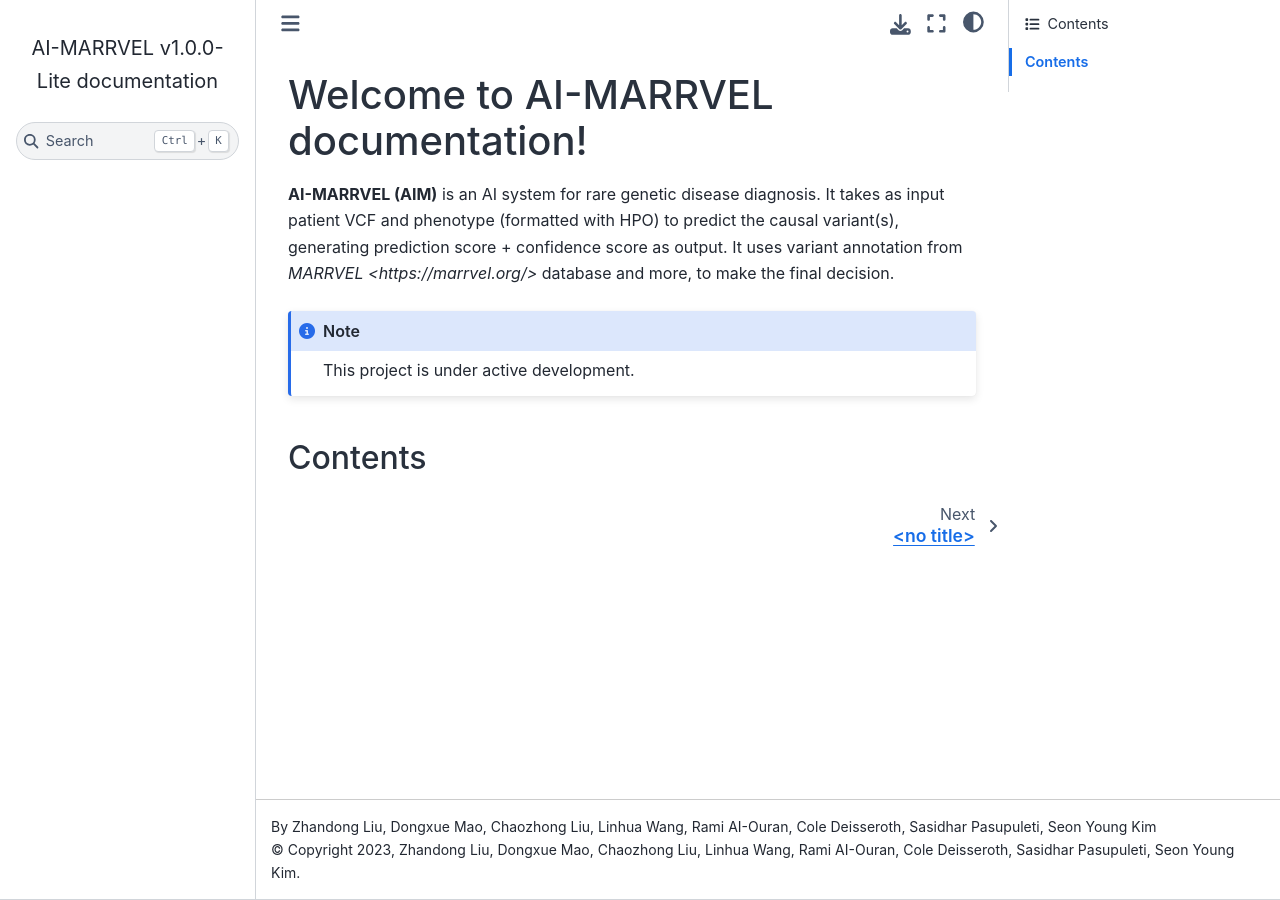
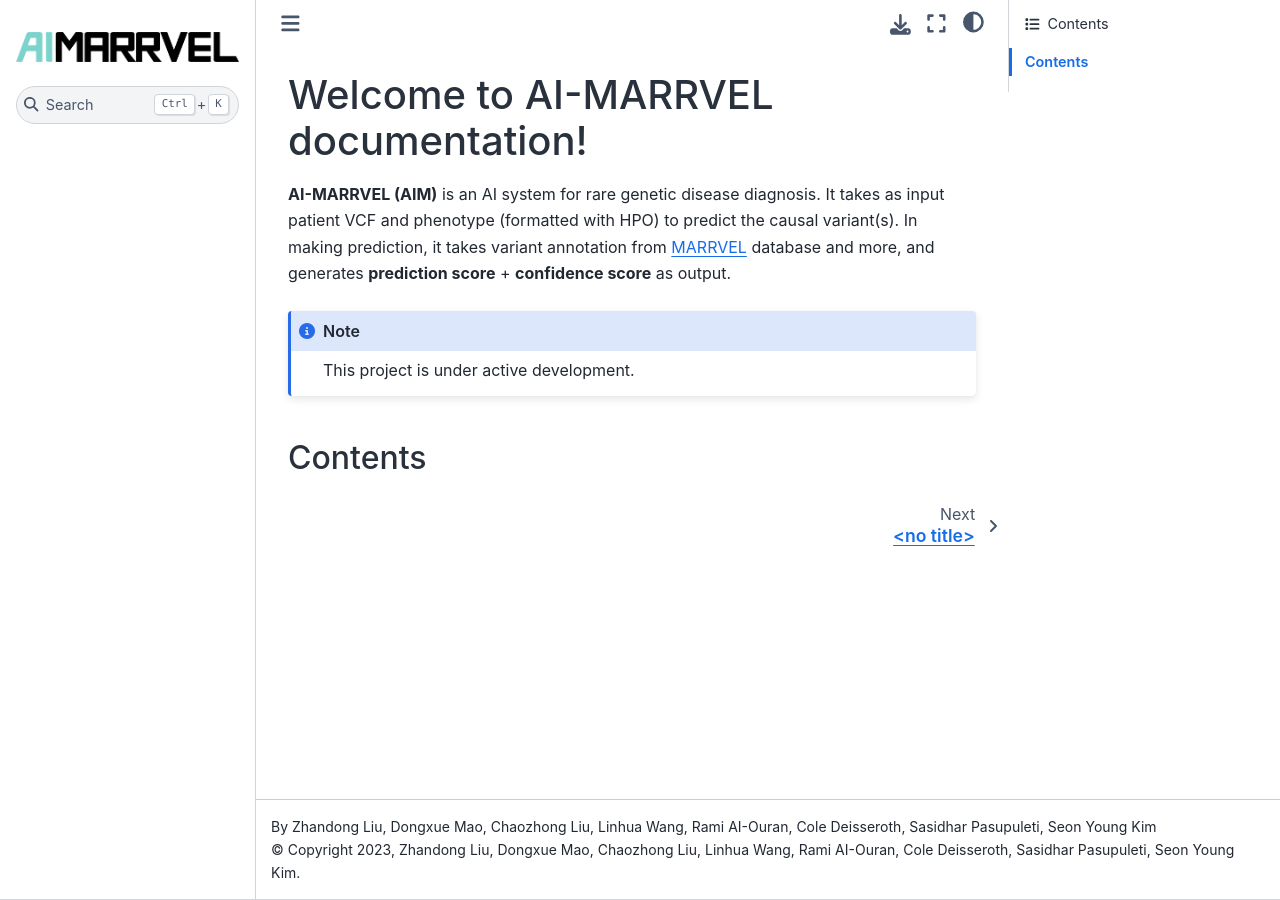
Before and after one commit to LiuzLab/AI_MARRVEL, a Sphinx documentation site: the page built from docs/source/index.rst, in a window 1280 px wide. Built offline with Sphinx 7.4.7 and the Sphinx Book theme 1.1.4, drawn with Linux system fonts in a browser that asks for light colours.

Commit message:
ReadtheDocs fix

```diff
--- a/docs/source/conf.py
+++ b/docs/source/conf.py
@@ -86,7 +86,7 @@ html_theme = 'sphinx_book_theme'
 # further.  For a list of options available for each theme, see the
 # documentation.
 #
-html_logo = 'images/logo.v1.png'
+html_logo = '../images/logo.v1.png'
 html_theme_options = {
     'logo_only': True,
     'display_version': False,
--- a/docs/source/index.rst
+++ b/docs/source/index.rst
@@ -2,9 +2,9 @@ Welcome to AI-MARRVEL documentation!
 ===================================
 
 **AI-MARRVEL (AIM)** is an AI system for rare genetic disease diagnosis.
-It takes as input patient VCF and phenotype (formatted with HPO) to predict the causal variant(s),
-generating prediction score + confidence score as output.
-It uses variant annotation from `MARRVEL <https://marrvel.org/>` database and more, to make the final decision.
+It takes as input patient VCF and phenotype (formatted with HPO) to predict the causal variant(s).
+In making prediction, it takes variant annotation from `MARRVEL <https://marrvel.org/>`_ database and more,
+and generates **prediction score** + **confidence score** as output.
 
 
 .. note::
```
